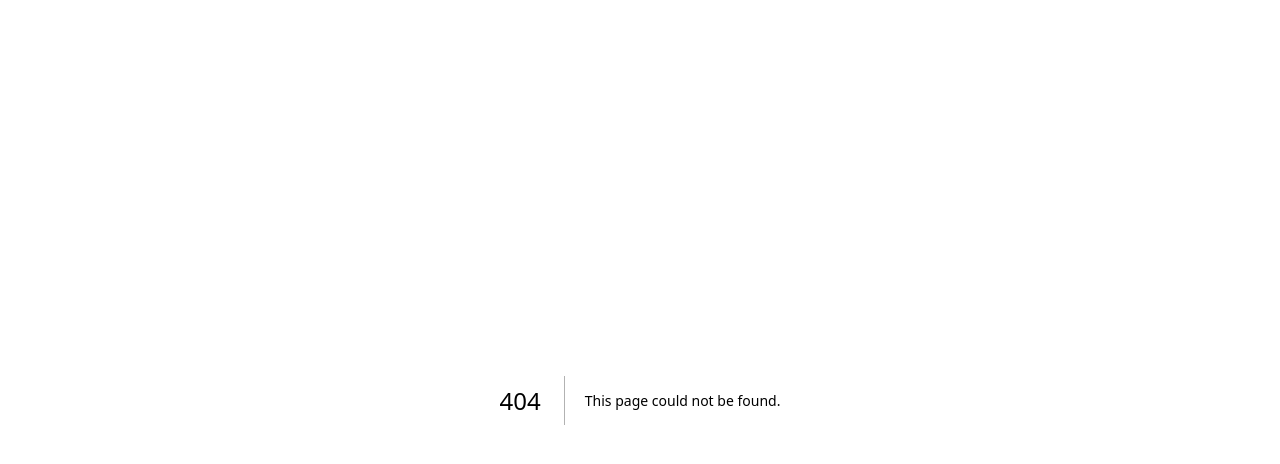
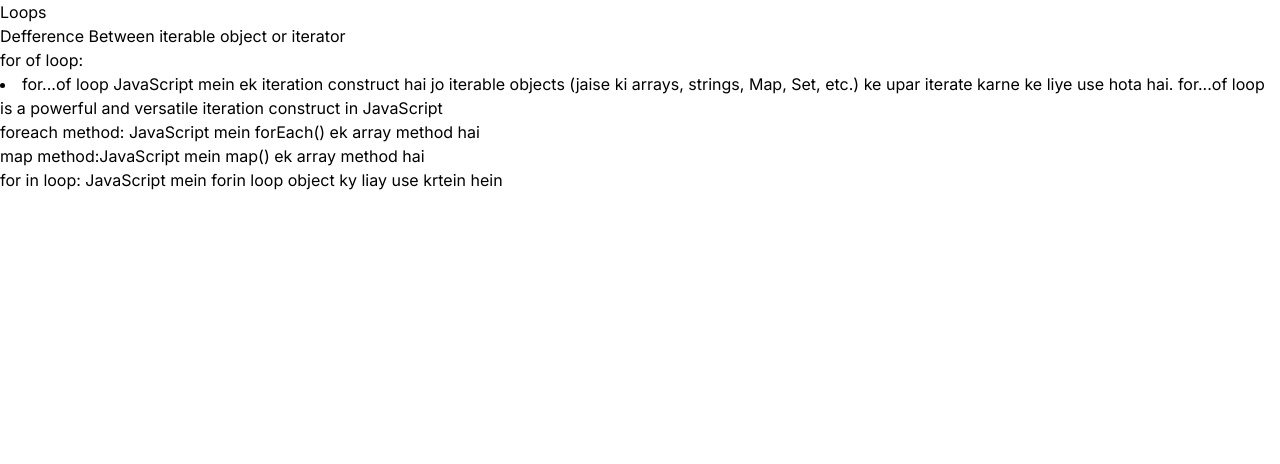
Before and after one commit to Hi-Dear-486/JS-Advance-Topics, a Next.js app: page /loops in a window 1280 px wide. Before the commit this address had no page. Shown: the top 464 px of the page. Built offline with nearby package versions, Linux system fonts and the light colour scheme.

Commit message:
loops describe

```diff
--- /dev/null
+++ b/app/loops/page.jsx
@@ -0,0 +1,57 @@
+import React from "react";
+
+const Loop = () => {
+  // Types of  iterable object
+  //   arrays, string, map, set
+
+  // example of for of loop
+  const arr = [1, 2, 3, 4, 5];
+  //   arr is iteraable object
+  // values is iterator
+  for (const values of arr) {
+    console.log(values);
+  }
+
+  //   example of foreach() method
+  arr.forEach((curentvalues, index) => {
+    console.log(`${curentvalues} or ${index}`);
+  });
+
+  //   example of map() method
+  arr.map((values, index) => {
+    return console.log(`${values} or ${index}`);
+  });
+
+  //   example of for in loop
+  const obj = {
+    name: "zeeshan",
+    age: 22,
+  };
+
+  //   Dynamic Property Access: Allows dynamic access to object properties using bracket notation (object[key])
+  for (const key in obj) {
+    console.log(`${key} : ${obj[key]}`);
+  }
+  return (
+    <div>
+      <h2>Loops</h2>
+      <h2>Defference Between iterable object or iterator</h2>
+      {/* jis pr hum ny loop chalani hy is called iterable object */}
+      {/* loop values save is called iterator*/}
+      <h2>for of loop:</h2>
+      <li>
+        for...of loop JavaScript mein ek iteration construct hai jo iterable
+        objects (jaise ki arrays, strings, Map, Set, etc.) ke upar iterate karne
+        ke liye use hota hai. for...of loop is a powerful and versatile
+        iteration construct in JavaScript
+      </li>
+      <h2>foreach method: JavaScript mein forEach() ek array method hai</h2>
+      <h2>map method:JavaScript mein map() ek array method hai</h2>
+      <h2>
+        for in loop: JavaScript mein forin loop object ky liay use krtein hein
+      </h2>
+    </div>
+  );
+};
+
+export default Loop;
```
